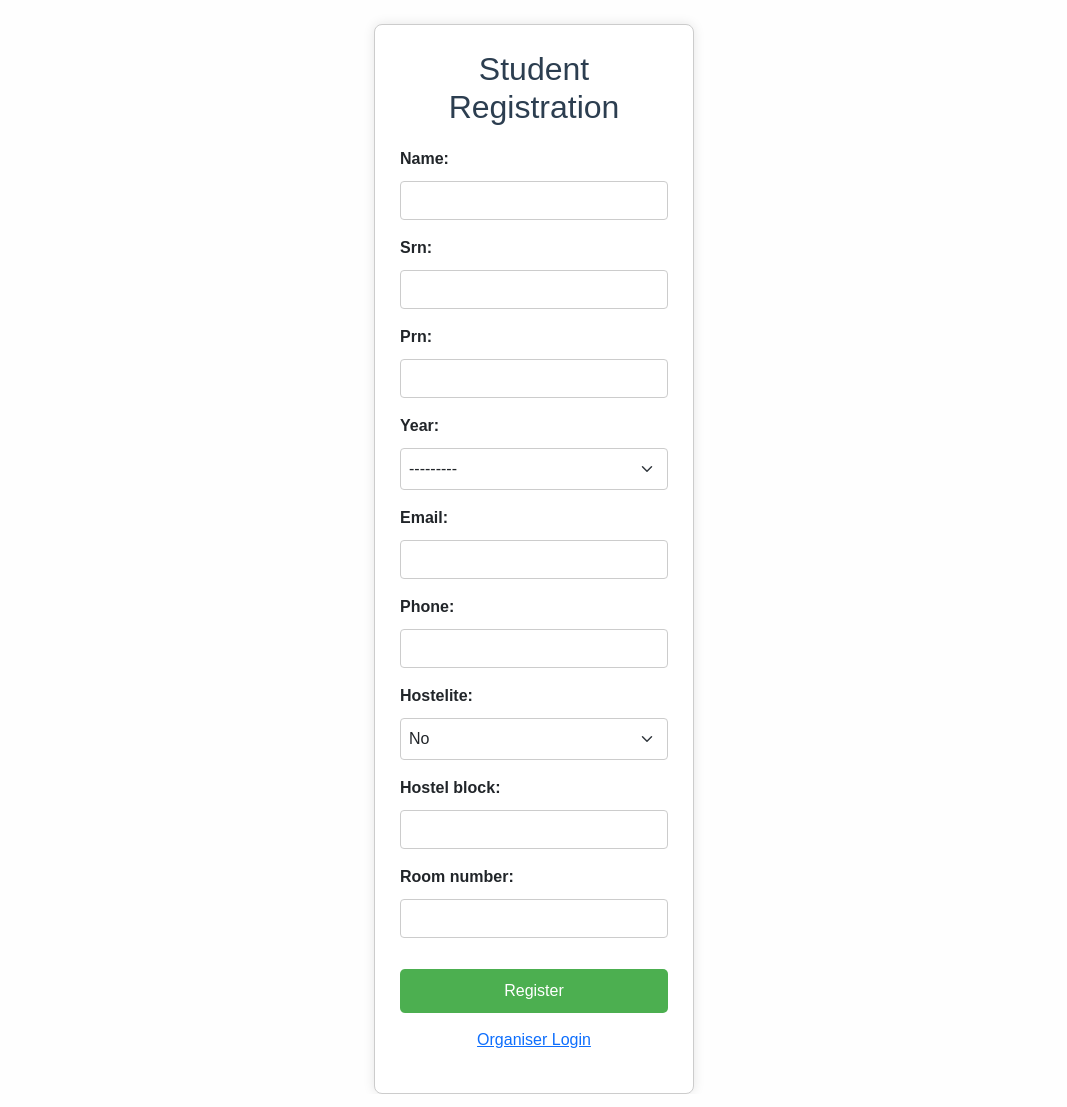
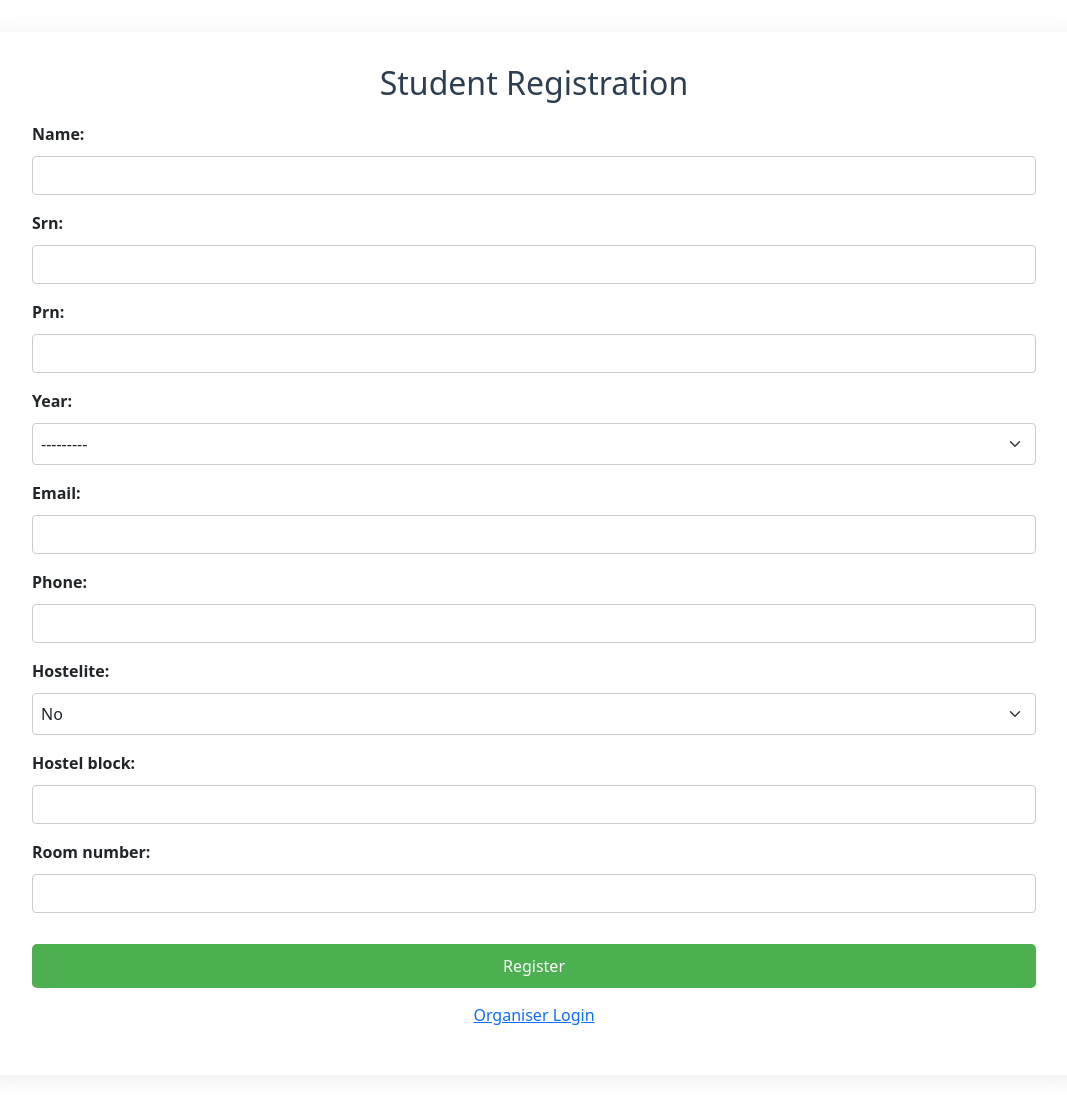
Before and after one commit to prithvirajbl280/Campus_Event_Digital_Ticketing_and_Management_System, a Django app: page / in a window 1280 px wide. Shown: the whole page, without its empty margins (106-1173 px from the left). Run offline with Django 5.2, Linux system fonts and the light colour scheme.

Commit message:
Update styles.css

```diff
--- a/ticketing/static/ticketing/css/styles.css
+++ b/ticketing/static/ticketing/css/styles.css
@@ -1,9 +1,8 @@
-body {
-    margin: 0;
-    background-color: #fefefe;
-    font-family: Arial, sans-serif;
-    min-height: 100vh;
-}
+/* styles.css now delegates to theme.css to ensure legacy references pick up the new theme */
+@import url('theme.css');
+
+/* Legacy overrides (kept minimal) */
+body { min-height: 100vh; }
 /* Equivalent to .container in Bootstrap */
 .container {
     width: 100%;
@@ -420,7 +419,7 @@ button.btn-primary:hover {
   margin-bottom: 30px;
 }
 
-.cash-collected-link a:hover, {
+.cash-collected-link a:hover {
   background-color: #0d6efd;
   color: white;
   text-decoration: none;
@@ -660,8 +659,8 @@ form[role="search"] button.btn {
 
 
 
-.registration-form {
-    width: 320px;           /* Decreased width */
+/* .registration-form {
+    width: 320px;           /* Decreased width
     padding: 25px;
     margin: auto;
     position: relative;
@@ -669,7 +668,26 @@ form[role="search"] button.btn {
     border-radius: 8px;
     box-shadow: 0 0 12px rgba(0,0,0,0.1);
     background-color: #fff;
-    text-align: center;  /* Keep heading & link centered */
+    text-align: center;  /* Keep heading & link centered
+} */
+
+.registration-form {
+  margin: 2em auto;
+  width: 100%;
+  max-width: 1100px; /* spans most of the screen on laptops */
+  padding: 2em 3em;
+  box-sizing: border-box;
+  background: #fff;
+  border-radius: 12px;
+  box-shadow: 0 4px 24px rgba(0,0,0,0.08);
+  text-align: center;
+}
+
+@media (max-width: 767px) {
+  .registration-form {
+    padding: 1em;
+    max-width: 98vw;
+  }
 }
 
 /* Form fields styling - left-aligned, full width with margin */
```
